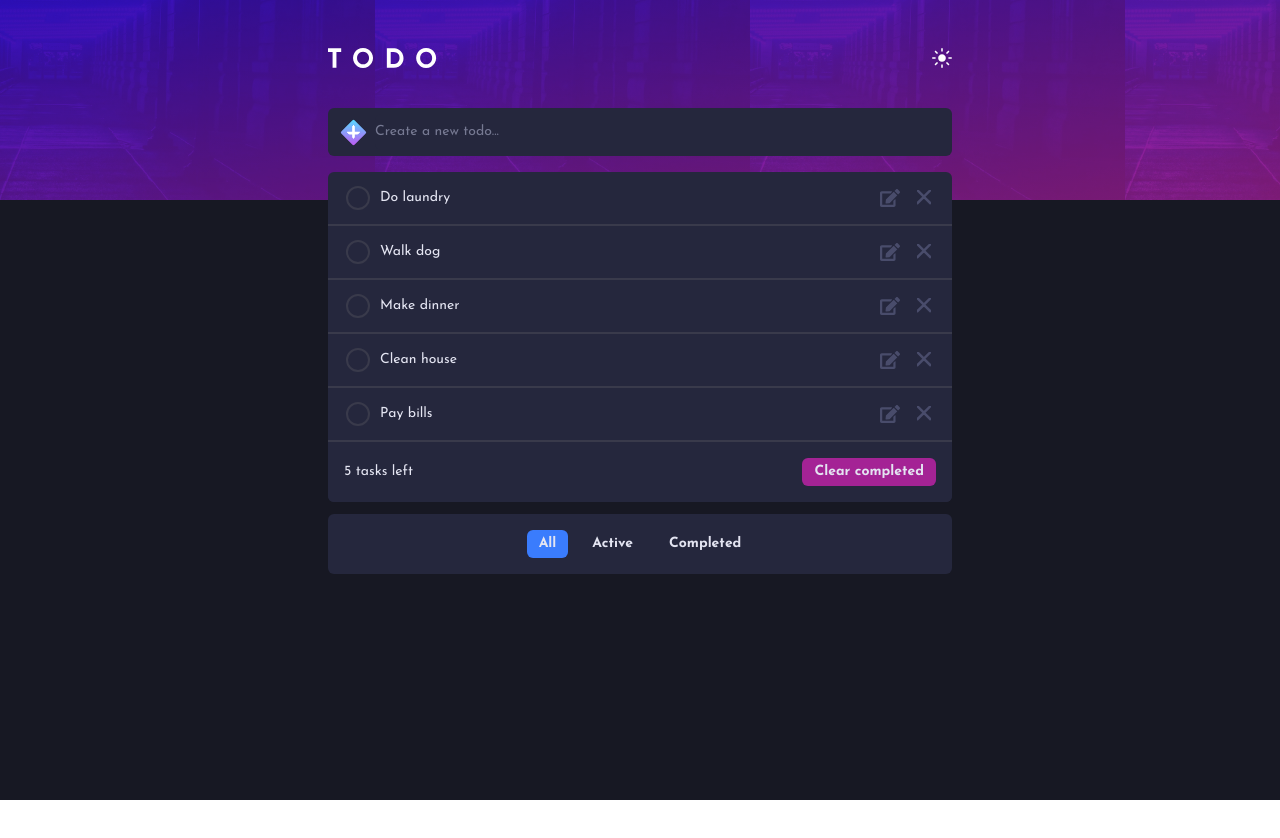
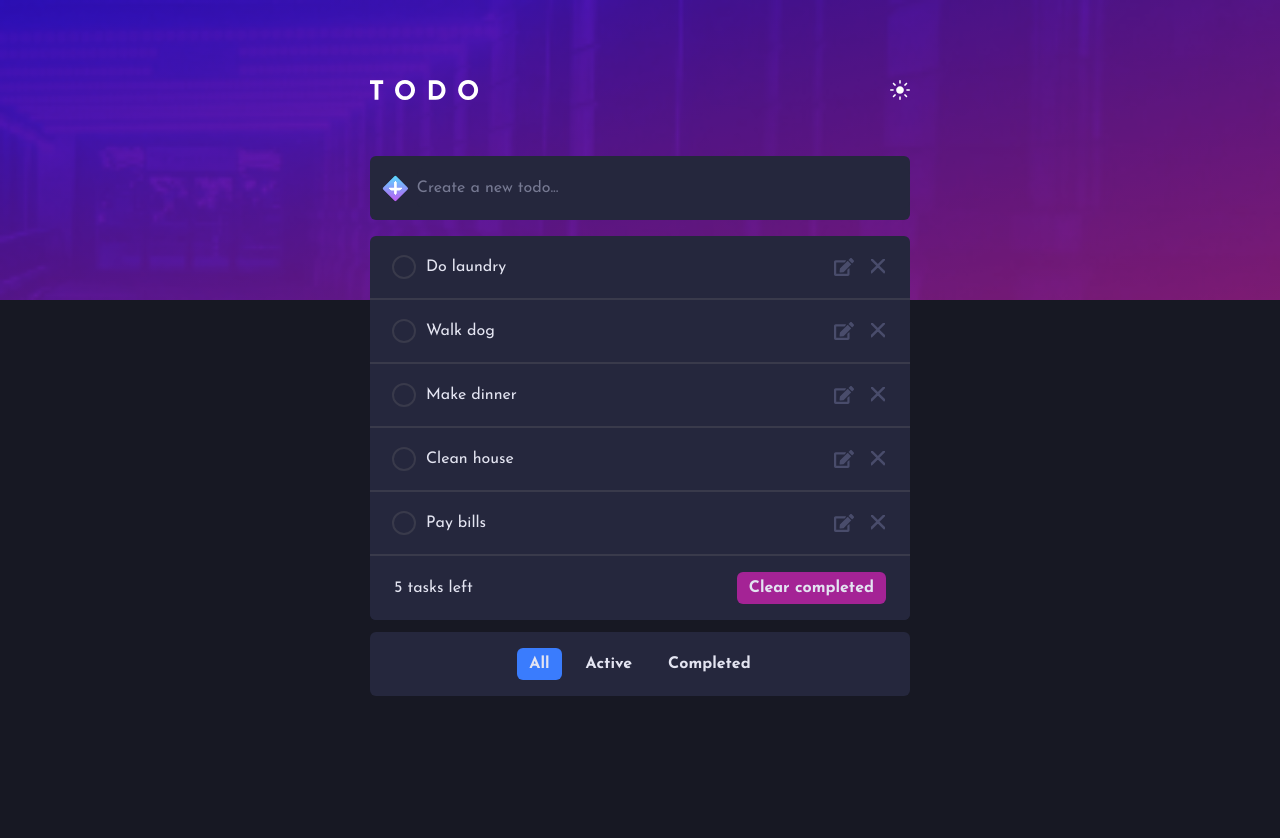
Before and after one commit to abhijithmuthyala/todos-app, a Next.js app: page / in a window 1280 px wide. Before the commit the page ends 800 px from the top, so only its background shows below. Built offline with nearby package versions, Linux system fonts and the light colour scheme.

Commit message:
Match (not pixel perfect) desktop spacing

```diff
--- a/src/app/page.jsx
+++ b/src/app/page.jsx
@@ -6,12 +6,12 @@ export default async function Home() {
   return (
     <>
       <main>
-        <header className="bg-hero min-h-hero-mobile bg-blend-multiply">
+        <header className="bg-hero min-h-hero-mobile bg-cover bg-no-repeat bg-blend-multiply md:min-h-hero-desktop">
           <ContentWrapper>
             <h1 className="sr-only uppercase">
               Manage your tasks with a simple interface
             </h1>
-            <div className="flex items-center justify-between py-12">
+            <div className="my-12 flex items-center justify-between sm:min-h-10 md:my-18">
               <Logo />
               <ToggleThemeButton />
             </div>
--- a/src/components/theme.jsx
+++ b/src/components/theme.jsx
@@ -18,7 +18,7 @@ export function ThemeProvider({ children }) {
       <div
         id="theme-wrapper"
         data-theme={theme}
-        className="min-h-screen bg-neutral-100 font-josefin-sans text-sm text-neutral-900"
+        className="min-h-screen bg-neutral-100 font-josefin-sans text-sm text-neutral-900 md:text-base"
       >
         {children}
       </div>
--- a/src/components/todo/NewTodoForm.jsx
+++ b/src/components/todo/NewTodoForm.jsx
@@ -25,7 +25,7 @@ export default function NewTodoForm({ updateTodos }) {
 
   return (
     <form onSubmit={handleSubmit}>
-      <div className="flex min-h-12 items-center justify-between gap-x-3 rounded-md bg-neutral-200 pl-4">
+      <div className="flex min-h-12 items-center justify-between gap-x-3 rounded-md bg-neutral-200 pl-4 sm:min-h-16">
         <button
           type="submit"
           aria-label="Add todo"
--- a/src/components/todo/TodoListItem.jsx
+++ b/src/components/todo/TodoListItem.jsx
@@ -41,7 +41,7 @@ export default function TodoListItem({ data, updateTodos }) {
   }
 
   return (
-    <li className="flex min-h-13 items-center gap-3 border-b-2 border-neutral-300 px-5 py-4">
+    <li className="flex min-h-13 items-center gap-3 border-b-2 border-neutral-300 px-5 py-4 sm:min-h-16 sm:px-6">
       <button
         onClick={handleSelect}
         aria-label={`Mark as ${data.done ? "Incomplete" : "Complete"}`}
--- a/src/components/todo/TodosFormAndList.jsx
+++ b/src/components/todo/TodosFormAndList.jsx
@@ -64,7 +64,7 @@ export default function TodosFormAndList() {
   }
 
   return (
-    <div className="relative -top-22 grid gap-y-4">
+    <div className="relative -top-22 grid gap-y-4 md:-top-36">
       <section>
         <ContentWrapper>
           <NewTodoForm updateTodos={updateTodos} />
@@ -75,7 +75,7 @@ export default function TodosFormAndList() {
           <div className="mb-3 overflow-hidden rounded-md bg-neutral-200">
             <h2 className="sr-only">List of your todos</h2>
             <TodosList updateTodos={updateTodos} todos={filteredTodos} />
-            <div className="flex flex-wrap items-center justify-between gap-x-3  bg-neutral-200 px-4 py-4">
+            <div className="flex flex-wrap items-center justify-between gap-x-3  bg-neutral-200 px-5 py-4 sm:px-6">
               {todosFilter !== filterStates.completed && (
                 <p>{undoneTodos} tasks left</p>
               )}
--- a/src/components/utils.jsx
+++ b/src/components/utils.jsx
@@ -1,5 +1,9 @@
 export function ContentWrapper({ children }) {
-  return <div className="mx-auto max-w-2xl px-6">{children}</div>;
+  return (
+    <div className="mx-auto flow-root max-w-content-max-width px-body-padding">
+      {children}
+    </div>
+  );
 }
 
 export function ThemeIconLight({ size = 20 }) {
--- a/src/styles/globals.css
+++ b/src/styles/globals.css
@@ -49,7 +49,9 @@
     --active-action-tab-color: var(--blue-400);
 
     --hero-min-height-mobile: 200px;
-    --hero-min-height-desktop: 200px;
+    --hero-min-height-desktop: 300px;
+    --body-padding: 24px;
+    --content-max-width: calc(540px + 2 * var(--body-padding));
   }
 
   #theme-wrapper[data-theme="light"] {
--- a/tailwind.config.js
+++ b/tailwind.config.js
@@ -44,8 +44,11 @@ module.exports = {
       spacing: {
         "hero-mobile": "var(--hero-min-height-mobile)",
         "hero-desktop": "var(--hero-min-height-desktop)",
+        "content-max-width": "var(--content-max-width)",
+        "body-padding": "var(--body-padding)",
         22: "5.75rem",
         13: "3.25rem",
+        18: "4.375rem",
       },
     },
     fontFamily: {
```
